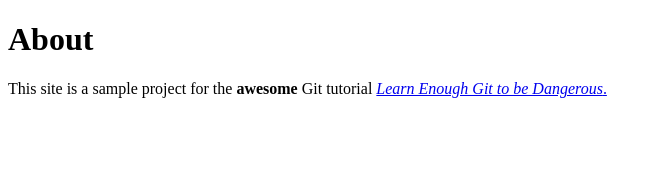
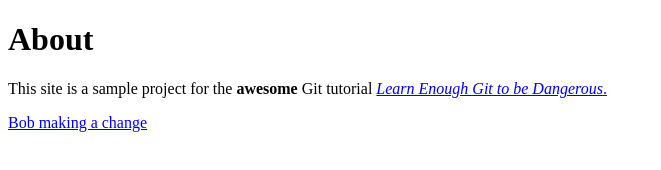
Before and after one commit to rikin88/website, a plain HTML site: page about.html in a window 1280 px wide. Shown: the whole page, without its empty margins (0-661 px from the left). Drawn offline with Linux system fonts and the light colour scheme.

Commit message:
Bob making a change

```diff
--- a/about.html
+++ b/about.html
@@ -7,5 +7,6 @@
 		This site is a sample project for the <strong>awesome</strong> Git
 		tutorial <a href="http://learnenough.com/git-tutorial"><em>Learn Enough Git to be Dangerous</em>.
 	</p>
+	<p>Bob making a change</p>
   </body>
 </html>
```
